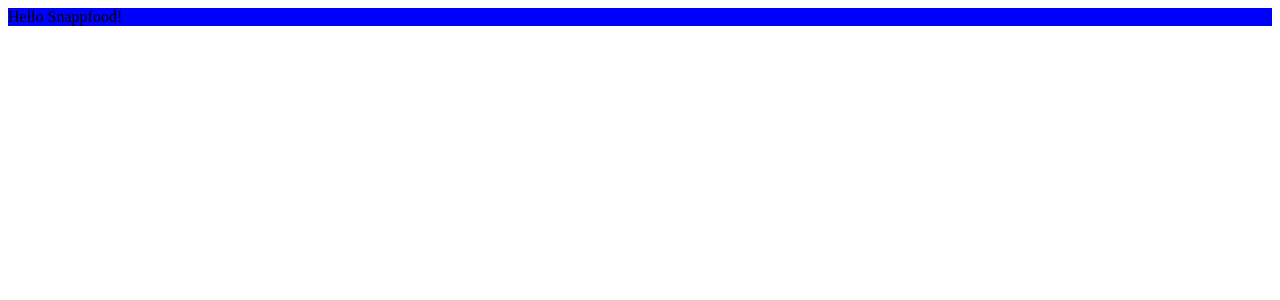
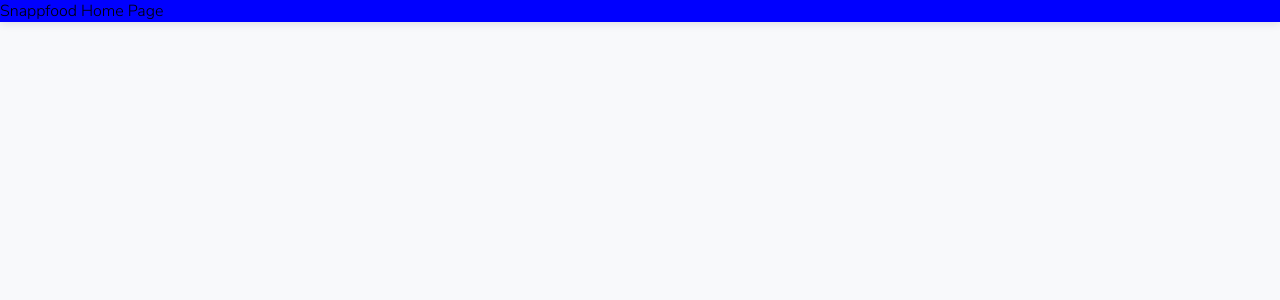
Before and after one commit to AlirezaEttehadi/snappfood, a React app: page / in a window 1280 px wide. Shown: the top 300 px of the page. Built offline with nearby package versions, Linux system fonts and the light colour scheme.

Commit message:
chore: implement base scss structures

```diff
--- a/package.json
+++ b/package.json
@@ -28,6 +28,7 @@
   },
   "dependencies": {
     "react": "18.2.0",
-    "react-dom": "18.2.0"
+    "react-dom": "18.2.0",
+    "clsx": "2.0.0"
   }
 }
--- a/src/app.tsx
+++ b/src/app.tsx
@@ -1,7 +1,11 @@
+import clsx from "clsx";
+
 import styles from "./app.module.scss";
 
 const App = () => {
-  return <div className={styles.App}>Hello Snappfood!</div>;
+  return (
+    <div className={clsx(styles.App, "shadow-main")}>Snappfood Home Page</div>
+  );
 };
 
 export default App;
--- a/src/index.tsx
+++ b/src/index.tsx
@@ -1,8 +1,11 @@
-import React from 'react';
-import { createRoot } from 'react-dom/client';
-import App from './app';
+import React from "react";
+import { createRoot } from "react-dom/client";
 
-const element = document.getElementById('app');
+import App from "./app";
+
+import "./styles/index.scss";
+
+const element = document.getElementById("app");
 const root = createRoot(element!);
 
 root.render(
--- /dev/null
+++ b/src/styles/global.scss
@@ -0,0 +1,8 @@
+html {
+  background-color: var(--color-background);
+  color: var(--color-text);
+}
+
+* {
+  transition: background var(--transition-main);
+}
--- /dev/null
+++ b/src/styles/index.scss
@@ -0,0 +1,5 @@
+@import url("./reset.scss");
+@import url("./variables.scss");
+@import url("./typography.scss");
+@import url("./utility.scss");
+@import url("./global.scss");
--- /dev/null
+++ b/src/styles/reset.scss
@@ -0,0 +1,8 @@
+body,
+h1,
+h2,
+h3,
+h4 {
+  margin: 0;
+  padding: 0;
+}
--- /dev/null
+++ b/src/styles/typography.scss
@@ -0,0 +1,27 @@
+@import url("https://fonts.googleapis.com/css2?family=Nunito+Sans:wght@300;600;800&display=swap");
+
+* {
+  font-family: "Nunito Sans", sans-serif;
+}
+
+.text-body {
+  font-size: var(--text-small);
+  font-weight: var(--font-regular);
+}
+
+.text-body-bold {
+  font-size: var(--text-small);
+  font-weight: var(--font-bold);
+}
+
+.text-heading {
+  font-size: var(--text-medium);
+  font-weight: var(--font-medium);
+  color: var(--color-text);
+}
+
+.text-title {
+  font-size: var(--text-large);
+  font-weight: var(--font-bold);
+  color: var(--text-color);
+}
--- /dev/null
+++ b/src/styles/utility.scss
@@ -0,0 +1,39 @@
+/* general utility classes */
+
+.w-100 {
+  width: 100%;
+}
+
+.h-100 {
+  height: 100%;
+}
+
+/* flex utility classes */
+.d-flex {
+  display: flex;
+}
+
+.flex-column {
+  flex-direction: column;
+}
+
+.jc-center {
+  justify-content: center;
+}
+
+.jc-between {
+  justify-content: space-between;
+}
+
+.ai-center {
+  align-items: center;
+}
+
+.grow-1 {
+  flex-grow: 1;
+}
+
+/* shadow utility classes */
+.shadow-main {
+  box-shadow: var(--shadow-main);
+}
--- /dev/null
+++ b/src/styles/variables.scss
@@ -0,0 +1,41 @@
+:root {
+  --color-primary: #fff;
+  --color-background: #f8f9fb;
+  --color-text: #404040;
+  --color-input: rgba(19, 20, 31, 0.05);
+  --color-shadow: rgba(0, 0, 0, 0.1);
+
+  --text-small: 12px;
+  --text-medium: 14px;
+  --text-size: 16px;
+  --text-large: 17px;
+  --text-m-large: 18px;
+  --text-x-large: 20px;
+  --text-xx-large: 22px;
+  --text-xxx-large: 24px;
+  --text-xxxx-large: 32px;
+
+  --font-ultraLight: 200;
+  --font-light: 300;
+  --font-regular: 400;
+  --font-medium: 500;
+  --font-bold: 600;
+  --font-bolder: 700;
+
+  --spacing: 4px;
+  --max-width: 1232px;
+
+  --shadow-main: 0 2px 8px 0 var(--color-shadow);
+  --card-shadow-1: 0 2px 8px 0 var(--color-shadow);
+  --vendors-card-shadow: rgba(64, 64, 64, 0.12);
+  --card-shadow-2: 0 2px 12px 0 var(--color-shadow);
+
+  --transition-main: 0.3s ease-in-out;
+}
+
+[data-theme="dark"] {
+  --color-primary: hsl(209, 23%, 22%);
+  --color-background: hsl(207, 26%, 17%);
+  --color-text: hsl(0, 0%, 100%);
+  --color-input: hsl(0, 0%, 52%);
+}
--- a/webpack/webpack-dev.mjs
+++ b/webpack/webpack-dev.mjs
@@ -2,9 +2,11 @@ import path from "path";
 
 import { css, typescript, babel, devServer } from "./modules/index.mjs";
 import { html } from "./plugins/index.mjs";
+import { calculateRules } from "./utils/rules.mjs";
 
 const __dirname = path.resolve();
 
+/** @type { import('webpack').Configuration } */
 export default {
   mode: "development",
   context: __dirname,
@@ -16,7 +18,7 @@ export default {
   },
   devServer,
   module: {
-    rules: [babel, typescript, css],
+    rules: calculateRules([babel, typescript, css]),
   },
   plugins: [html],
   resolve: {
```
Also changed, not shown: webpack/modules/css.mjs (+30 -2 lines), webpack/utils/rules.mjs (added, +7 -0 lines), 1 other file (tests, documents, lock files or other folders).
